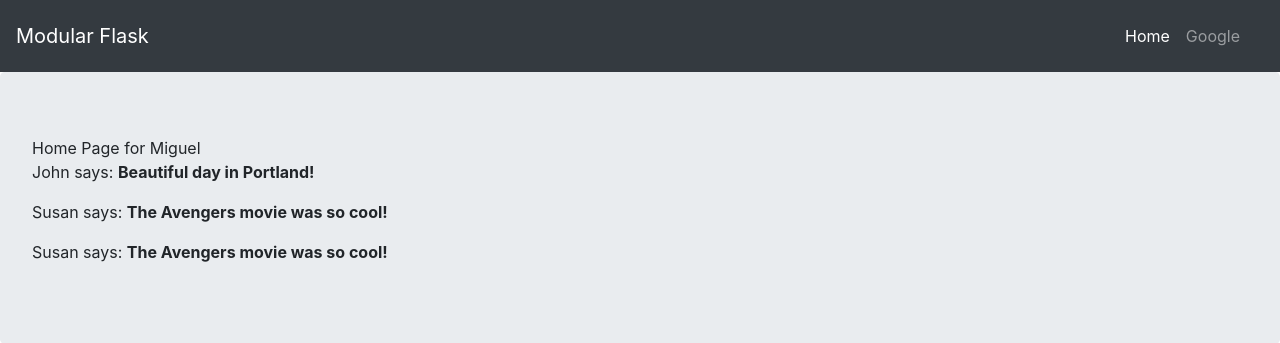
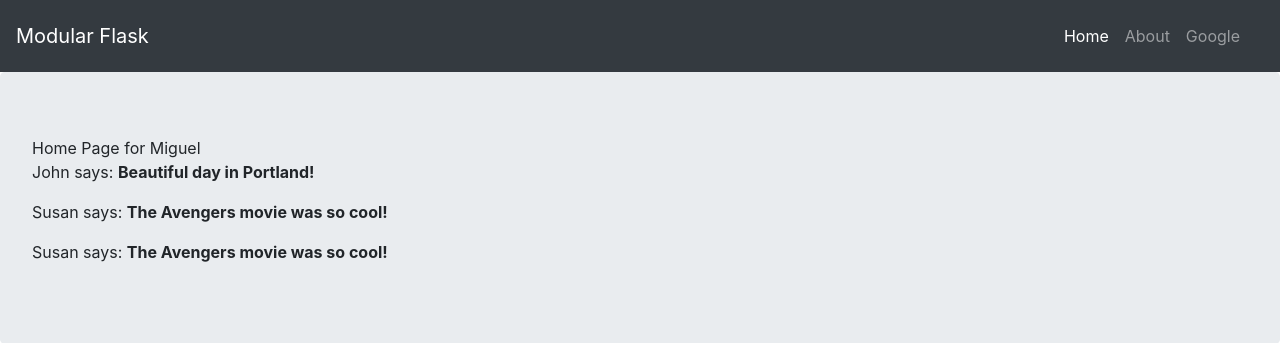
Before and after one commit to ghigbie/modular-flask-app, a Flask app: page / in a window 1280 px wide. Shown: the top 343 px of the page. Run offline with Flask 2, Linux system fonts and the light colour scheme; parts of the project's set-up code (start-up, migrations or seed data) failed here and were passed over; some libraries are stand-ins or nearby versions.

Commit message:
Add about route

```diff
--- a/app/__init__.py
+++ b/app/__init__.py
@@ -3,4 +3,5 @@ from config import Config
 
 app = Flask(__name__)
 app.config.from_object(Config)
+
 from app import routes
--- a/app/config.py
+++ b/app/config.py
@@ -1,6 +1,8 @@
 import os
 
-class config(object):
-    SECRET_KEY = os.enivron.get('SECRET_KEY') or 'you-will-never-guess-this'
+
+class Config(object):
+    SECRET_KEY = os.environ.get('SECRET_KEY') or 'you-will-never-guess'
+
 
 # This uses an environment variable or then uses the string
--- a/app/routes.py
+++ b/app/routes.py
@@ -23,6 +23,6 @@ def index():
     ]
     return render_template('home.html', title=title, user=user, posts=posts)
 
-# @app.route('/about')
-# def index():
-#     return render_template('about.html', title=title)
+@app.route('/about')
+def about():
+    return render_template('about.html', title=title)
--- a/app/templates/about.html
+++ b/app/templates/about.html
@@ -1,5 +1,5 @@
 {% extends "base.html" %}
 
 {% block content %}
-<h1>Home page</h1>
+<h1>About page</h1>
 {% endblock %}
--- a/app/templates/base.html
+++ b/app/templates/base.html
@@ -23,6 +23,9 @@
                     <a class="nav-link" href="{{ url_for('index') }}">Home <span class="sr-only">(current)</span></a>
                 </li>
                 <li class="nav-item">
+                    <a class="nav-link" href="{{ url_for('about') }}">About</a>
+                </li>
+                <li class="nav-item">
                     <a class="nav-link" href="{{ url_for('index') }}">Google</a>
                 </li>
             </ul>
```
